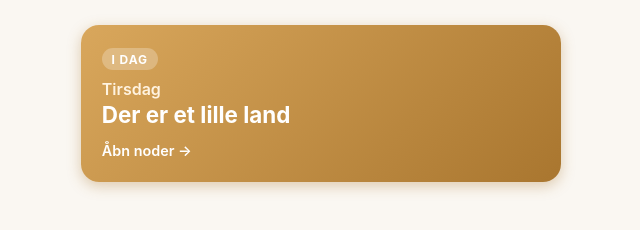
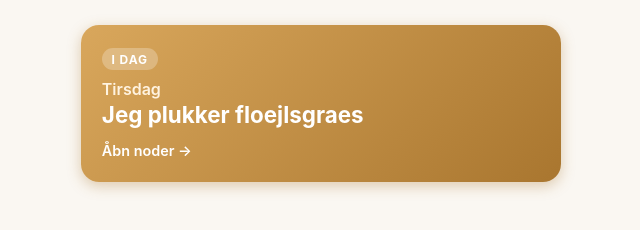
Before and after one commit to hmsandager/Askov_faellessang, a plain HTML site: page index.html in a window 1280 px wide. Shown: the part 106-336 px from the top of the page, without its empty margins (319-959 px from the left). Drawn offline with Linux system fonts and the light colour scheme.

Commit message:
Update index.html

```diff
--- a/index.html
+++ b/index.html
@@ -109,8 +109,8 @@
   const songs = [
     { day: 0, name: "Søndag",  title: "Sommersalme",                     file: "Søndag. Sommersalme.pdf" },
     { day: 1, name: "Mandag",  title: "Spænd over os dit himmelsejl",    file: "Mandag. Spænd over os dit himmelsejl.pdf" },
-    { day: 2, name: "Tirsdag", title: "Der er et lille land",           file: "Tirsdag. Der er et lille land.pdf" },
-    { day: 3, name: "Onsdag",  title: "Den danske sang",                 file: "Onsdag. Den danske sang.pdf" },
+    { day: 2, name: "Tirsdag", title: "Jeg plukker floejlsgraes",           file: "Tirsdag. Jeg plukker floejlsgraes.pdf" },
+    { day: 3, name: "Onsdag",  title: "Der er et lille land",                 file: "Onsdag. Der er et lille land.pdf" },
   ];
 
   function songLink(s) {
```
